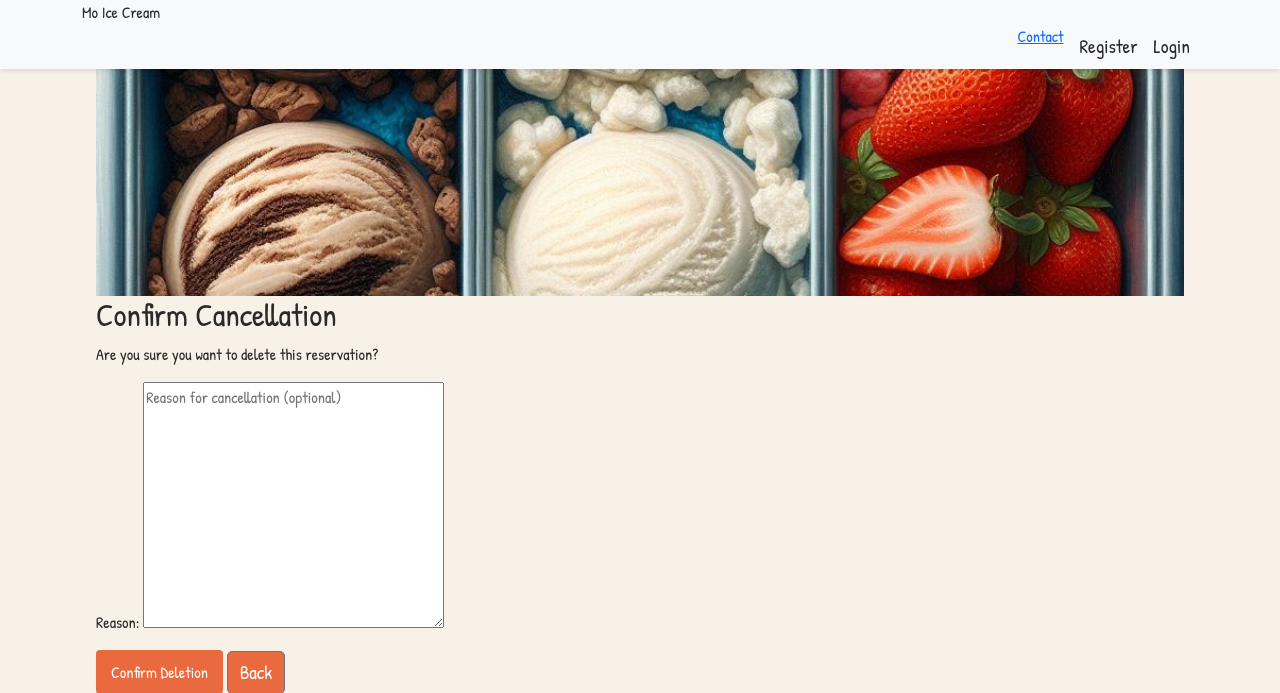
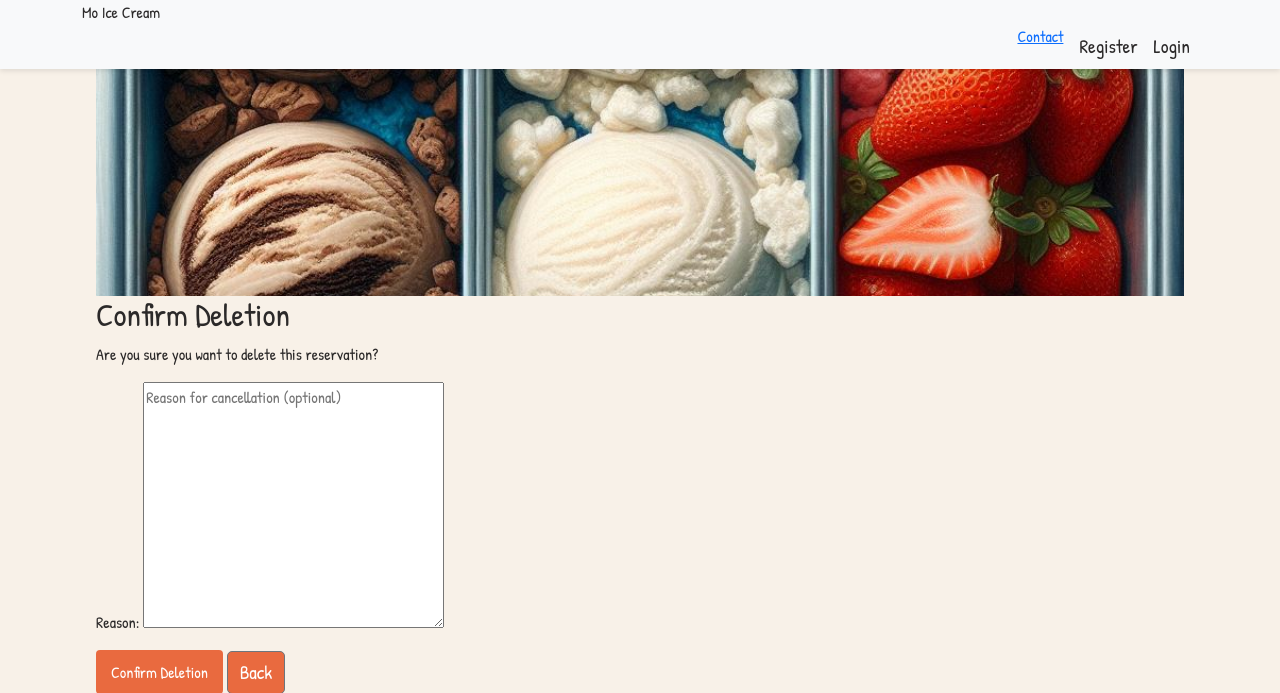
Before and after one commit to primarypigments/Mo_Ice_Cream, a Django app: template reservation/templates/reservation/delete_reservation_confirm.html in a window 1280 px wide. Shown: the top 693 px of the page. Run offline with Django 5.2, Linux system fonts and the light colour scheme; the template is opened without the code that fills it: values that come from a table or form of the project are taken from there, others are empty; some libraries are stand-ins or nearby versions.

Commit message:
Correct heading

```diff
--- a/reservation/templates/reservation/delete_reservation_confirm.html
+++ b/reservation/templates/reservation/delete_reservation_confirm.html
@@ -1,6 +1,7 @@
 {% extends "base.html" %}
 {% block content %}
-  <h2>Confirm Cancellation</h2>
+
+<h2>Confirm Deletion</h2>
   <p>Are you sure you want to delete this reservation?</p>
 
   <form method="post">
```
